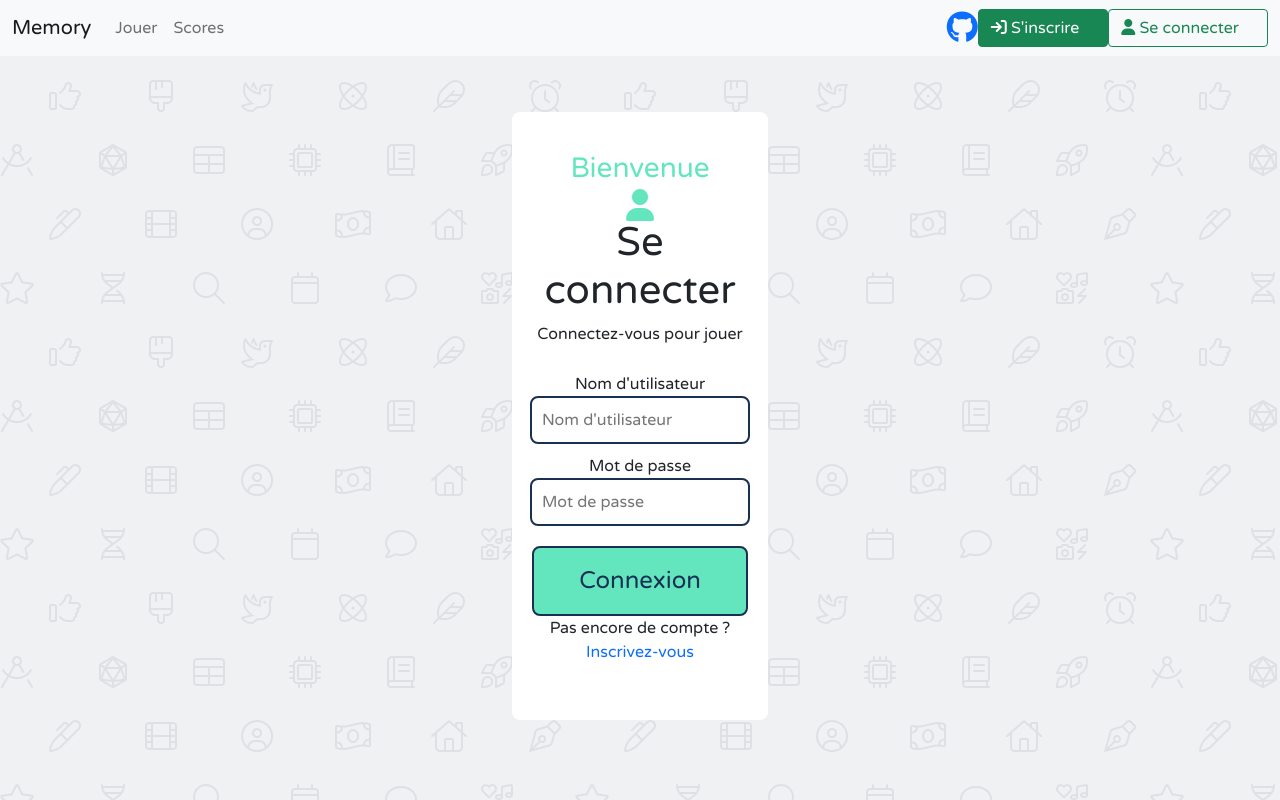
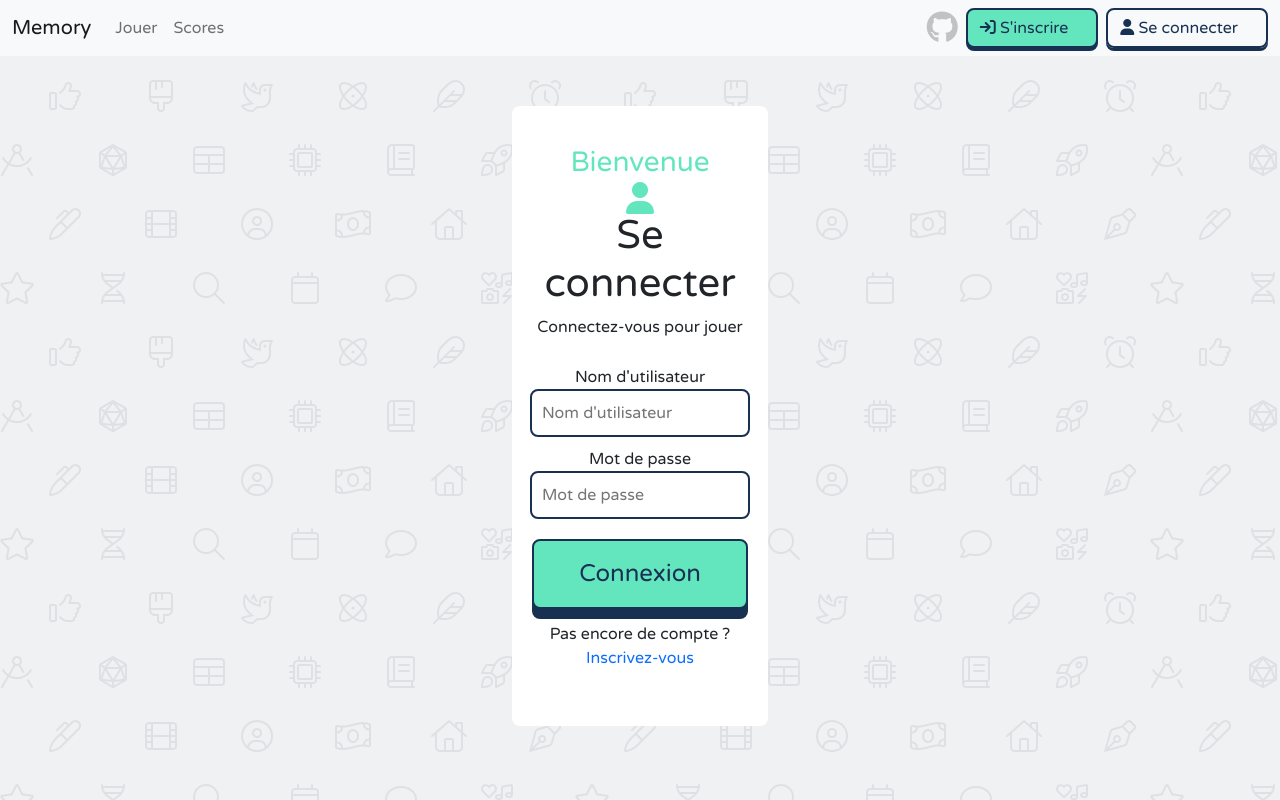
Before and after one commit to jules-jean-louis1/memory, a PHP site: page /login_form.php in a window 1280 px wide. Run offline with PHP 8.4, Linux system fonts and the light colour scheme; some libraries are stand-ins or nearby versions.

Commit message:
header style

```diff
--- a/import/header.php
+++ b/import/header.php
@@ -43,15 +43,15 @@ if (isset($_POST['deconnexion'])) {
     <!-- Collapsible wrapper -->
 
     <!-- Right elements -->
-    <div class="d-flex align-items-center">
+    <div class="d-flex align-items-center" id="gap_header_button">
       <!-- Icon -->
 
         <div class="">
-            <a href="https://github.com/jules-jean-louis1/memory"><i class="fa-brands fa-github fa-2xl"></i></a>
+            <a href="https://github.com/jules-jean-louis1/memory"><i class="fa-brands fa-github fa-2xl color_icon_git"></i></a>
         </div>
       <div class="connect">
         <?php if (isset($_SESSION['login']) != null) { ?>
-        <div class="d-flex flex-row">
+        <div class="d-flex flex-row" id="gap_header_button">
             <div class="">
                 <form action="" method="post">
                     <input type="submit" name="deconnexion" value="Déconnexion" class="btn btn-outline-danger" />
@@ -85,24 +85,24 @@ if (isset($_POST['deconnexion'])) {
             </div>
         </div>
             <?php } else { ?>
-        <div class="d-flex flex-row">
+        <div class="d-flex flex-row" id="gap_header_button">
             <div class="d-flex justify-content-center align-items-center">
-                <button class="btn btn-success">
+                <button class="btn btn-success" id="btn_signup_h">
                     <a class="text-reset me-3" href="signup_form.php">
                         <i class="fa-solid fa-arrow-right-to-bracket"></i>
                         S'inscrire
-                    </a>
+                      </a>
                 </button>
             </div>
             <div class="dropdown">
-                <button class="btn btn-outline-success">
+                <button class="btn btn-outline-success color_icon" id="btn_login_h">
                     <a
                         class="text-reset me-3"
                         href="login_form.php"
                         role="button"
                         aria-expanded="false"
                     >
-                        <i class="fa-solid fa-user"></i>
+                        <i class="fa-solid fa-user color_icon"></i>
                         Se connecter
                     <!-- <span class="badge rounded-pill badge-notification bg-danger">1</span> -->
                     </a>
--- a/styles.css
+++ b/styles.css
@@ -16,6 +16,42 @@ a {
 #######################################################################
 #####################################################################*/
 
+header {
+    font-family: 'Varela Round', sans-serif;
+}
+.color_icon_git {
+    color: #c2c2c2;
+}
+.color_icon_git:hover {
+    color: #183153;
+    transition: 125ms ease-in-out;
+}
+#gap_header_button {
+    display: flex;
+    gap: 8px;
+}
+#btn_signup_h {
+    text-align: center;
+    background-color: #63E6BE;
+    border: 2px solid #183153;
+    color: #183153;
+    border-radius: 8px;
+    box-shadow: 0 3px 0px #183153;
+}
+#btn_signup_h:hover {
+    background-color: #0CA678;
+}
+#btn_login_h:hover {
+    background-color: #0CA678;
+    border: 2px solid #183153;
+}
+#btn_login_h {
+    background-color: transparent;
+    border: 2px solid #183153;
+    color: #183153;
+    border-radius: 8px;
+    box-shadow: 0 3px 0px #183153;
+}
 /*#####################################################################
 #######################################################################
 """ L O G I N  - P A G E """ ##########################################
@@ -70,4 +106,9 @@ main {
     border-radius: 8px;
     width: 100%;
     padding: 15px;
+    margin-bottom: 13.2px;
+    box-shadow: 0 10px 0px #183153;
 }
+#btn_login:hover {
+    background-color: #0CA678;
+}
```
